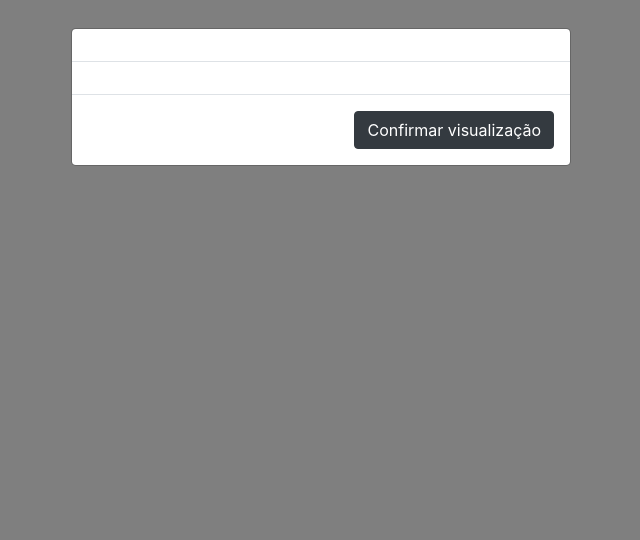
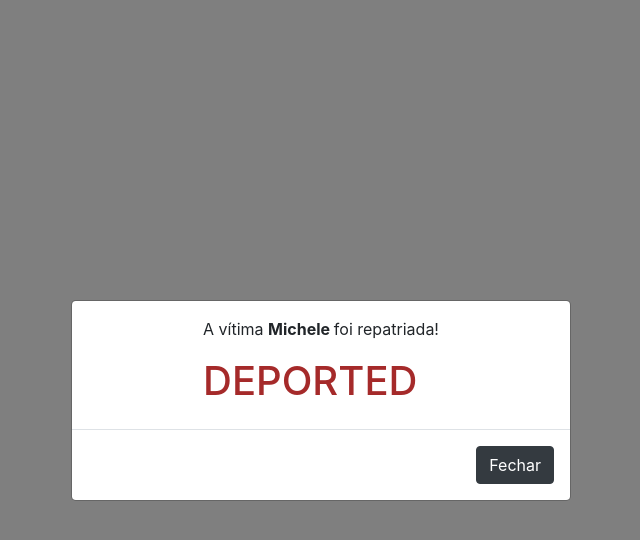
Before and after one commit to rp4-policia-internacional/front-end, a plain HTML site: page src/pages/repatriacao/vitimaRepatriada.html in a window 1280 px wide. Shown: the whole page, without its empty margins (319-959 px from the left). Drawn offline with nearby package versions, Linux system fonts and the light colour scheme.

Commit message:
tela detalhes da repatriação

```diff
--- a/src/pages/repatriacao/vitimaRepatriada.html
+++ b/src/pages/repatriacao/vitimaRepatriada.html
@@ -11,19 +11,24 @@
     <body>
 
         <div class="modal" data-backdrop="static" data-keyboard="false" id="vitimaRepatriada">
-            <div class="modal-dialog">
+            <div class="modal-dialog modal-dialog-centered">
                 <div class="modal-content">
                     <!-- Conteúdo do modal -->
-                    <div class="modal-header">
-                        <h4 class="modal-title text-center"></h4>
-                    </div>
                     <div class="modal-body ">
+                        <div class="container">
+                            <div class="row justify-content-md-center">
+                                <div class="col-md-auto">
+                                    <p>A vítima <strong> Michele </strong> foi repatriada!</p>
 
+                                    <h1 style="color: brown;">DEPORTED</h1>
 
+                                </div>
+                            </div>
+                        </div>
                     </div>
                     <div class="modal-footer">
                         <button type="button" class="btn btn-dark" data-dismiss="modal">
-                            Confirmar visualização
+                        Fechar
                         </button>
                     </div>
 
```
Also changed, not shown: src/pages/repatriacao/detalhesRepatriacao.html (+1 -1 lines).
